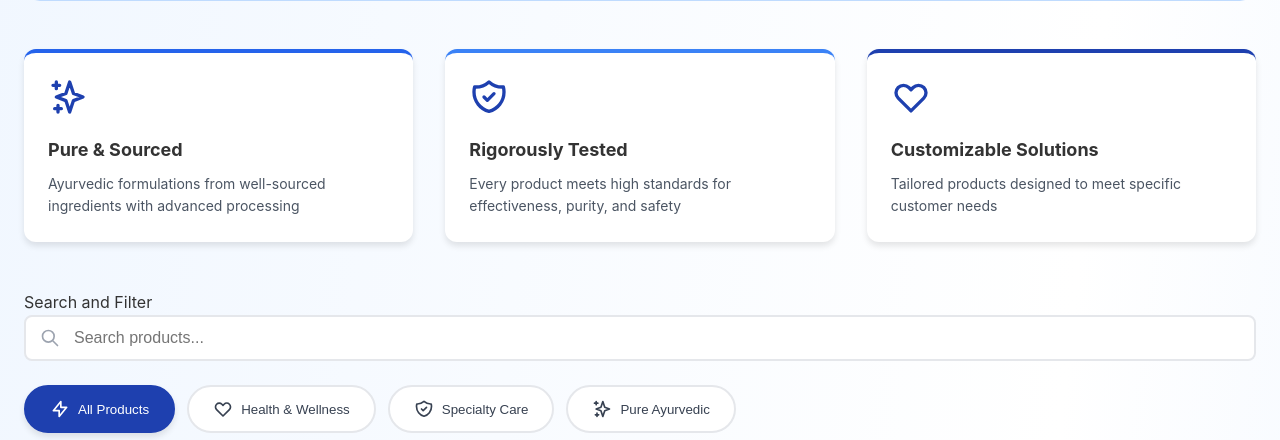
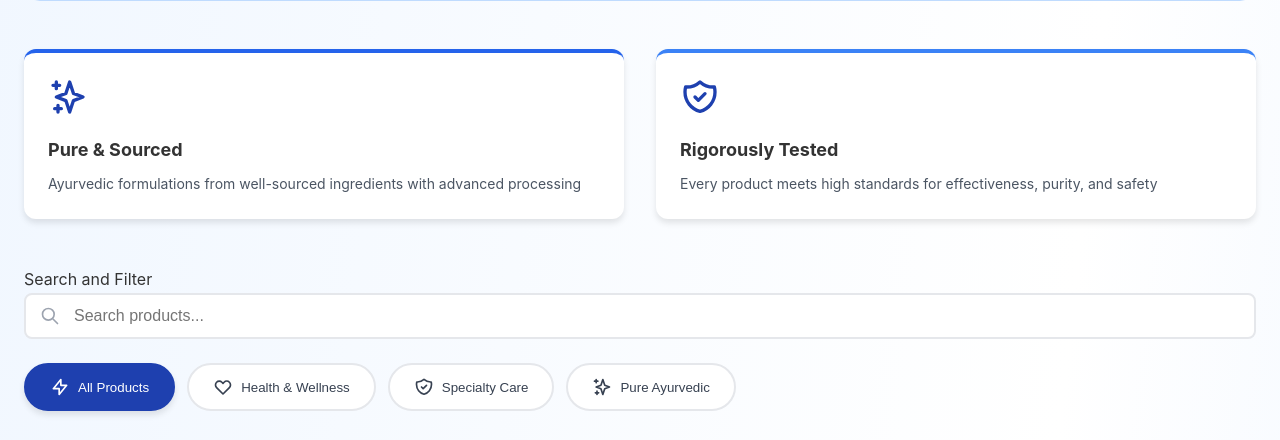
Before and after one commit to lol9870/pb-catalogue, a plain HTML site: page index.html in a window 1280 px wide. Shown: the part 1566-2006 px from the top of the page. Drawn offline with Linux system fonts and the light colour scheme.

Commit message:
Update index.html

```diff
--- a/index.html
+++ b/index.html
@@ -677,13 +677,6 @@
                 <h3>Rigorously Tested</h3>
                 <p>Every product meets high standards for effectiveness, purity, and safety</p>
             </div>
-            <div class="pillar-card dark-green">
-                <svg class="pillar-icon" style="color: #1e40af;" fill="none" stroke="currentColor" viewBox="0 0 24 24">
-                    <path stroke-linecap="round" stroke-linejoin="round" stroke-width="2" d="M4.318 6.318a4.5 4.5 0 000 6.364L12 20.364l7.682-7.682a4.5 4.5 0 00-6.364-6.364L12 7.636l-1.318-1.318a4.5 4.5 0 00-6.364 0z"></path>
-                </svg>
-                <h3>Customizable Solutions</h3>
-                <p>Tailored products designed to meet specific customer needs</p>
-            </div>
         </div>
 
         Search and Filter
```
